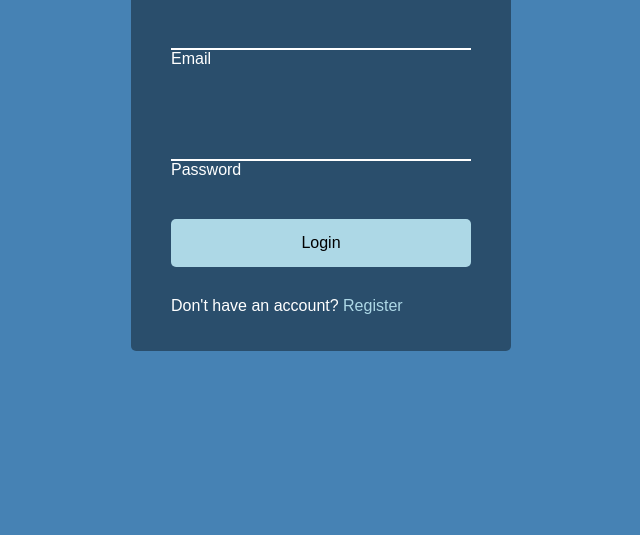
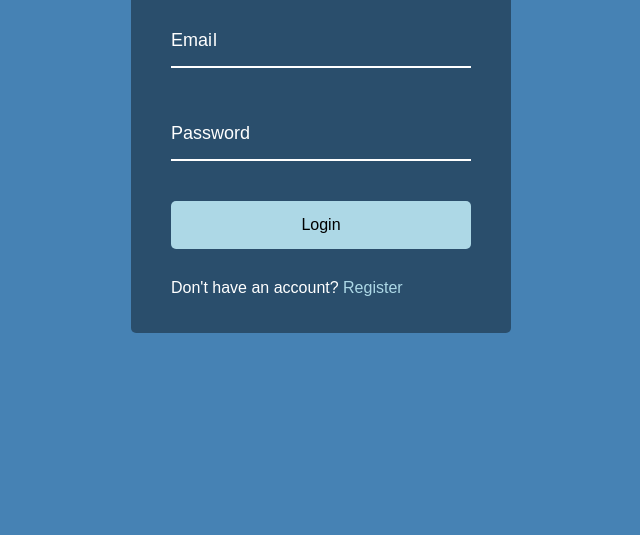
Before and after one commit to hadiamin/form-wave-animation, a plain HTML site: page index.html in a window 1280 px wide. Shown: the part 265-800 px from the top of the page, without its empty margins (319-959 px from the left). Drawn offline with Linux system fonts and the light colour scheme; a web font is replaced by a local one.

Commit message:
feat: add wave effect to the input label

```diff
--- a/script.js
+++ b/script.js
@@ -0,0 +1,9 @@
+const labels = document.querySelectorAll('label')
+
+labels.forEach(label => {
+    label.innerHTML = label.innerText
+        .split('')
+        .map((letter, index) => `<span
+        style="transition:${index * 50}ms">${letter}</span>`)
+        .join('')
+})
--- a/style.css
+++ b/style.css
@@ -77,6 +77,35 @@ body {
 .form-control input:focus,
 .form-control input:valid {
   outline: none;
+  border-bottom-color: lightblue;
+}
+
+.form-control label {
+  /* Positioning */
+  position: absolute;
+  top: 15px;
+  left: 0;
+}
+
+.form-control label span {
+  /* Box Model */
+  display: inline-block;
+  min-width: 5px;
+
+  /* Typography */
+  font-size: 18px;
+
+  /* Misc */
+  transition: 0.3s cubic-bezier(0.68, -0.55, 0.264, 1.55);
+}
+
+.form-control input:focus + label span,
+.form-control input:valid + label span {
+  /* Typography */
+  color: lightblue;
+
+  /* Misc */
+  transform: translateY(-30px);
 }
 
 .btn {
```
